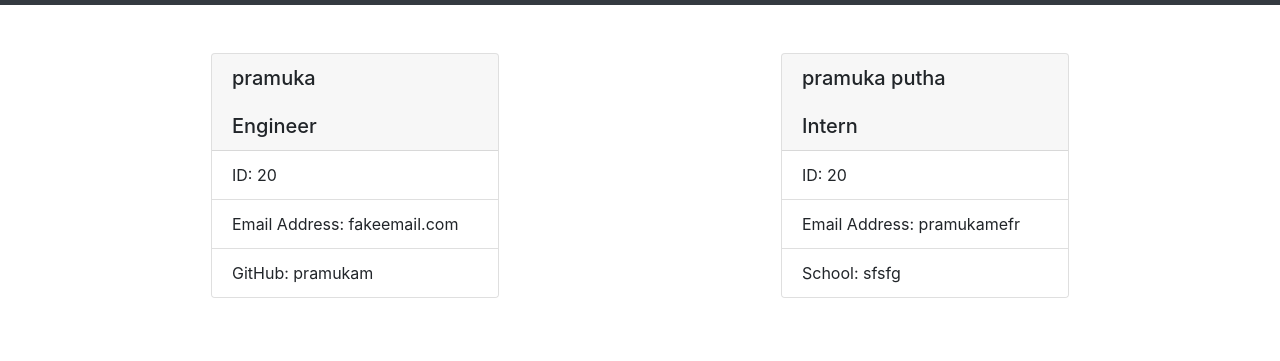
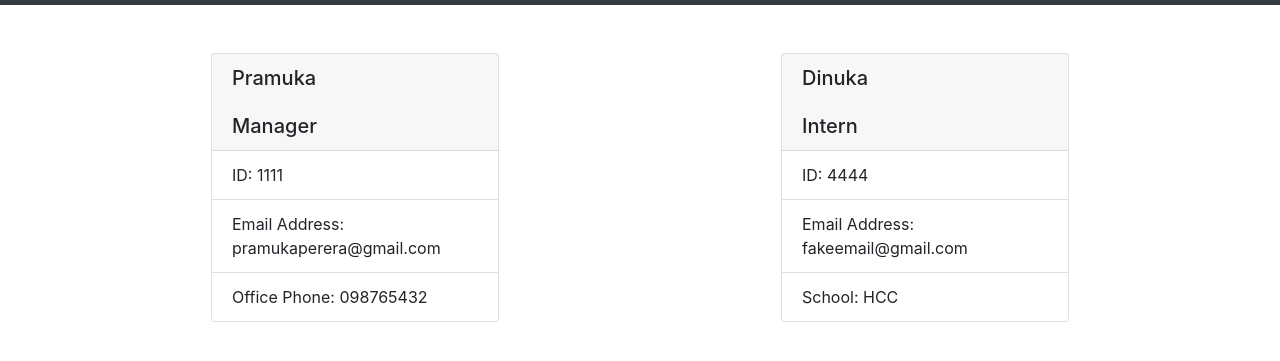
Before and after one commit to pramukam/10-Object-Oriented-Programming-Team-Profile-Generator, a website: page team.html in a window 1280 px wide. Shown: the part 51-412 px from the top of the page. Drawn offline with nearby package versions, Linux system fonts and the light colour scheme.

Commit message:
adding files

```diff
--- a/team.html
+++ b/team.html
@@ -14,20 +14,20 @@
         <div class="container">
             <div class="row"><div class="col-6">
             <div class="card mx-auto mb-3" style="width: 18rem">
-            <h5 class="card-header">pramuka<br /><br />Engineer</h5>
+            <h5 class="card-header">Pramuka <br /><br />Manager</h5>
             <ul class="list-group list-group-flush">
-                <li class="list-group-item">ID: 20</li>
-                <li class="list-group-item">Email Address: fakeemail.com</li>
-                <li class="list-group-item">GitHub: pramukam</li>
+                <li class="list-group-item">ID: 1111</li>
+                <li class="list-group-item">Email Address: pramukaperera@gmail.com</li>
+                <li class="list-group-item">Office Phone: 098765432</li>
             </ul>
             </div>
         </div><div class="col-6">
             <div class="card mx-auto mb-3" style="width: 18rem">
-            <h5 class="card-header">pramuka putha<br /><br />Intern</h5>
+            <h5 class="card-header">Dinuka<br /><br />Intern</h5>
             <ul class="list-group list-group-flush">
-                <li class="list-group-item">ID: 20</li>
-                <li class="list-group-item">Email Address: pramukamefr</li>
-                <li class="list-group-item">School: sfsfg</li>
+                <li class="list-group-item">ID: 4444</li>
+                <li class="list-group-item">Email Address: fakeemail@gmail.com</li>
+                <li class="list-group-item">School: HCC</li>
             </ul>
             </div>
         </div> </div>
```
Also changed, not shown: Assets/README.md (added), Assets/Terminal.png (added), Assets/Web.png (added), README.md, 2 other files.
